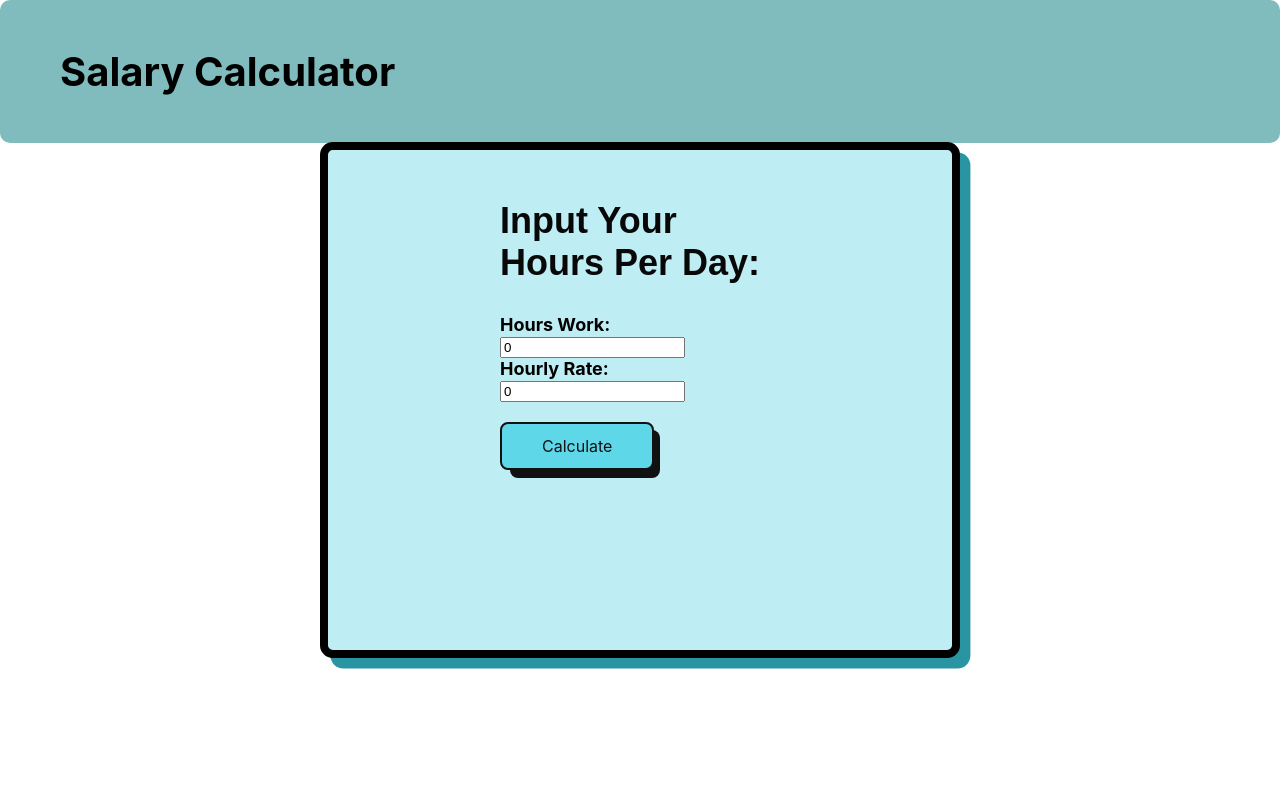
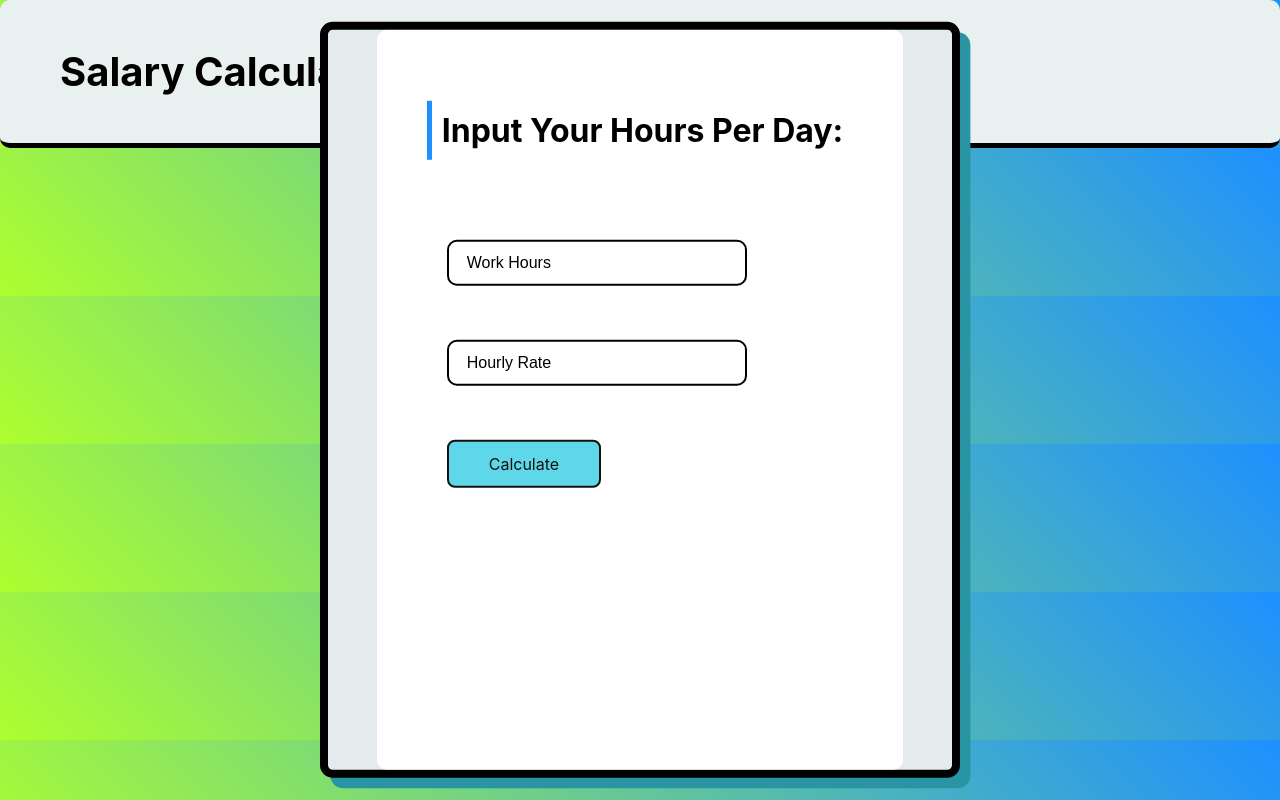
Before and after one commit to trungLyDal/SalaryToHourlyCalculator, a React (Create React App) app: page / in a window 1280 px wide. Built offline with nearby package versions, Linux system fonts and the light colour scheme.

Commit message:
cosmetic

```diff
--- a/src/App.css
+++ b/src/App.css
@@ -1,23 +1,28 @@
 .App-header{
-    background-color: #80BCBD;
+    background-color: #e9f0f0;
     padding: 20px 20px 20px 60px;
     border-radius: 10px;
     display: flex;
     font-size: 20px;
+    color: black;
+    border-bottom: 5px solid black; /* This sets a 2px solid black border */
+  font-weight: bold; /* This makes the border appear bold */
 
+
+}
+
+body{
+  background: linear-gradient(45deg, greenyellow, dodgerblue);
 
 }
 .input-form{
   display: flex;
   width: 400px;
-  margin-right: auto;
-  margin-left: auto;
+  margin-top: 5vh;
   gap: 100px;
-  font-size: large;
-  font-weight: bold;
   justify-content: center;
   padding: auto;
-  background: hsl(187 70% 85%);
+  background: hsl(189, 16%, 91%);
   --shadowColor: 187 60% 40%;
   max-width: 50rem;
   width: 100%;
@@ -30,9 +35,13 @@
     position: absolute;
     top: 50%;
     left: 50%;
+
+
     transform: translate(-50%, -50%);
+    transition: opacity 0.5s, transform 0.5s;
+}
 
-}
+
 
 
 
@@ -60,6 +69,8 @@
   user-select: none;
   -webkit-user-select: none;
   touch-action: manipulation;
+
+
 }
 
 .button-56:after {
@@ -88,7 +99,11 @@
 
 .button-56:hover {
   outline: 0;
+  background: linear-gradient(45deg, greenyellow, dodgerblue);
+
 }
+
+
 
 @media (min-width: 768px) {
   .button-56 {
@@ -123,3 +138,63 @@ h2 {
   font-weight: 600;
   margin-top: 30px;
 }
+.card {
+  margin-top: 5vh ;
+}
+
+
+.center {
+  position: relative;
+  padding: 50px 50px;
+  background: #fff;
+  border-radius: 10px;
+}
+.center h1 {
+  font-size: 2em;
+  border-left: 5px solid dodgerblue;
+  padding: 10px;
+  color: #000;
+  margin-bottom: 60px;
+  font-weight: bold;
+  padding-left: 10px;
+}
+.center .inputbox {
+  position: relative;
+  width: 300px;
+  height: 50px;
+  margin-bottom: 50px;
+}
+.center .inputbox input {
+  position: absolute;
+  top: 0;
+  left: 0;
+  width: 100%;
+  border: 2px solid #000;
+  outline: none;
+  background: none;
+  padding: 10px;
+  border-radius: 10px;
+  font-size: 1.2em;
+}
+.center .inputbox:last-child {
+  margin-bottom: 0;
+}
+.center .inputbox span {
+  position: absolute;
+  top: 14px;
+  left: 20px;
+  font-size: 1em;
+  transition: 0.6s;
+  font-family: sans-serif;
+}
+.center .inputbox input:focus ~ span,
+.center .inputbox input:valid ~ span {
+  transform: translateX(-13px) translateY(-35px);
+  font-size: 1em;
+}
+.center .inputbox [type="button"] {
+  width: 50%;
+  background: dodgerblue;
+  color: #fff;
+  border: #fff;
+}
--- a/src/App.js
+++ b/src/App.js
@@ -1,13 +1,11 @@
-import './App.css';
-import React from 'react';
+import React, { useState } from 'react';
 import InputForm from './InputForm.js';
 import ResultCard from './ResultCard.js';
 
+function App() {
+  const [results, setResults] = useState(null);
 
-function App() {
-  const [results, setResults] = React.useState(null);
-  const calculatePay = (hoursWorked, hourlyRate, ) => {
-
+  const calculatePay = (hoursWorked, hourlyRate) => {
     const dailyPay = hoursWorked * hourlyRate;
     const weeklyPay = dailyPay * 5;
     const monthlyPay = weeklyPay * 4;
@@ -19,26 +17,20 @@ function App() {
       monthlyPay,
       yearlyPay,
     });
+
   };
-
 
   return (
     <main>
       <div className="App-header">
         <h1>Salary Calculator</h1>
-
       </div>
 
       <div className='input-form'>
         <InputForm onCalculate={calculatePay} />
-
-
         {results && <ResultCard {...results} />}
       </div>
     </main>
-
-
-
   );
 }
 
--- a/src/InputForm.js
+++ b/src/InputForm.js
@@ -2,8 +2,8 @@ import React, {useState} from 'react';
 import './App.css';
 
 const InputForm = ({onCalculate}) => {
-    const [hoursWorked, setHoursWorked] = useState(0);
-    const [hourlyRate, setHourlyRate] = useState(0);
+    const [hoursWorked, setHoursWorked] = useState(null);
+    const [hourlyRate, setHourlyRate] = useState(null);
 
     const handleSubmit = (e) => {
         e.preventDefault();
@@ -11,20 +11,23 @@ const InputForm = ({onCalculate}) => {
     };
 
     return (
+        <div class="center">
+  <h1>Input Your Hours Per Day:</h1>
   <form onSubmit={handleSubmit}>
-            <h2>Input Your Hours Per Day:</h2>
-            <div>
-                <label>Hours Work:</label>
-                <input type="number" value={hoursWorked} onChange={(e) => setHoursWorked(e.target.value)} />
+    <div class="inputbox">
+    <input type="number" required="required" value={hoursWorked} onChange={(e) => setHoursWorked(e.target.value)} />
+      <span>Work Hours</span>
     </div>
-            <div>
-                <label>Hourly Rate:</label>
-                <input type="number" value={hourlyRate} onChange={(e) => setHourlyRate(e.target.value)} />
+    <div class="inputbox">
+       <input type="number" required="required" value={hourlyRate} onChange={(e) => setHourlyRate(e.target.value)} />
+      <span>Hourly Rate</span>
     </div>
     <div className='button-custom'>
                 <button className='button-56' type="submit">Calculate</button>
     </div>
   </form>
+</div>
+
     )
 }
 export default InputForm;
```
Lines whose indentation alone changed are shown as unchanged.
